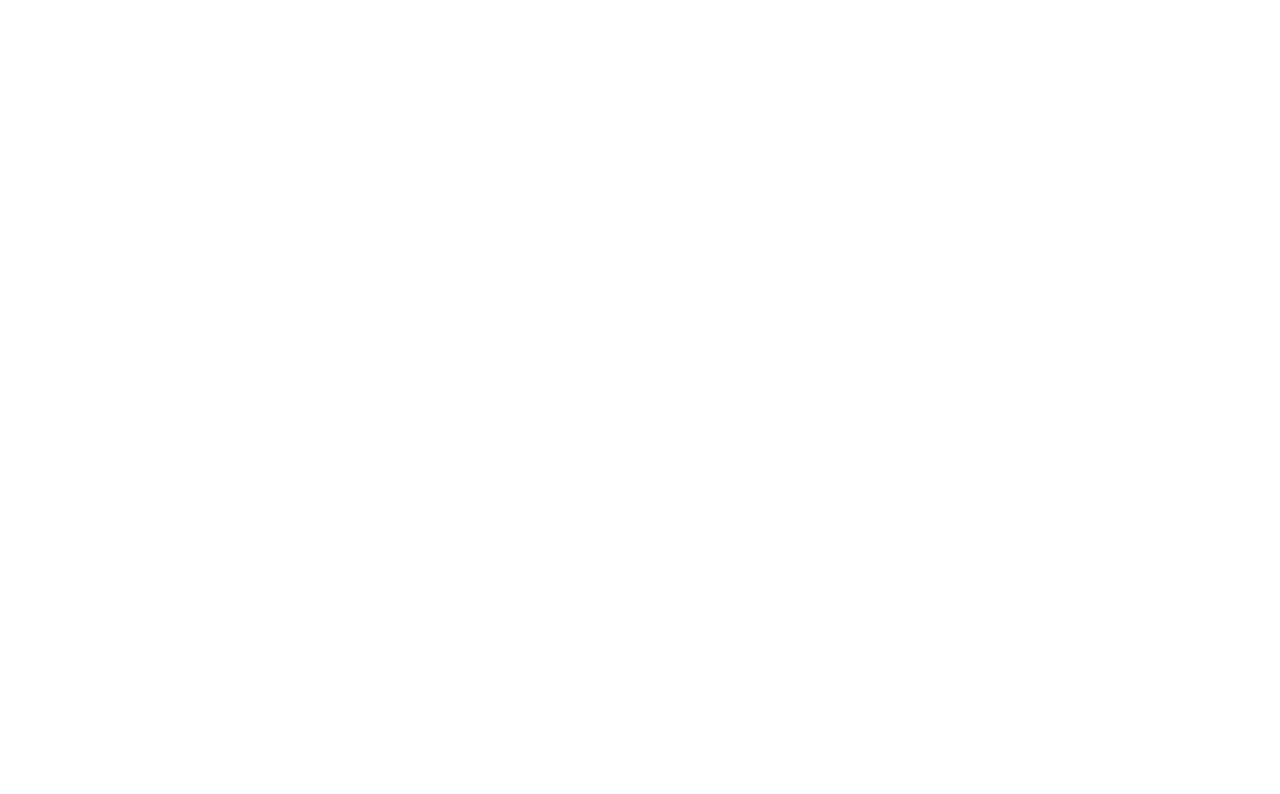
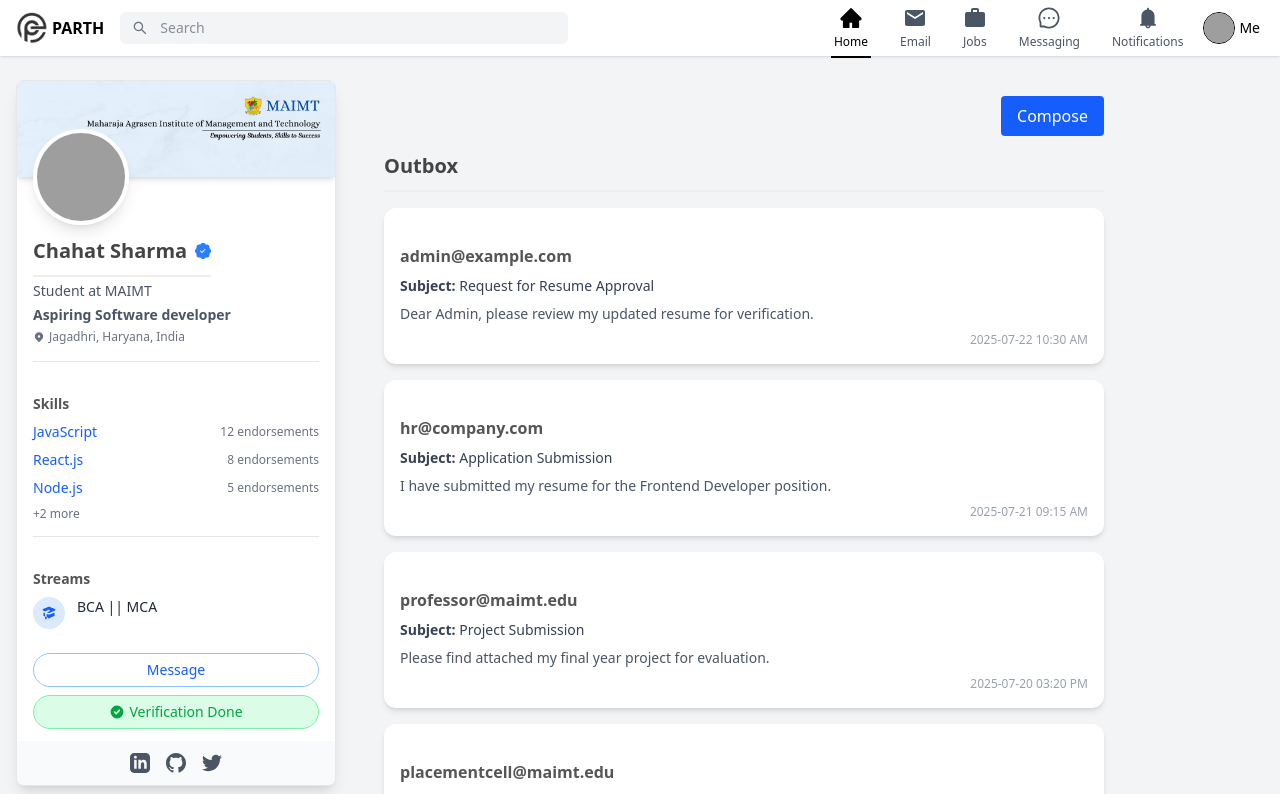
Before and after one commit to LaganMehtaJi/Parth-Server, a React (Vite) app in the folder parth/: page /email in a window 1280 px wide. Before the commit this address had no page. Shown: the top 794 px of the page. Built offline with nearby package versions, Linux system fonts and the light colour scheme; grey boxes are pictures that could not be loaded.

Commit message:
added emailSection

```diff
--- a/parth/src/App.jsx
+++ b/parth/src/App.jsx
@@ -4,6 +4,7 @@
 import Home from "../src/Home/index.jsx";
 import Form from "../src/Form/index.jsx";
 import Admin from "../src/adminDashboard/admin.jsx";
+import Email from './Home/Email.jsx';
 function App() {
 
 
@@ -12,6 +13,7 @@
    <Routes>
     <Route path='/' element={<Hero/>} />
     <Route path='/home' element={<Home/>} />
+    <Route path='/email'element={<Email/>}/>
      <Route path='/form' element={<Form/>} />
       <Route path='/admin' element={<Admin/>} />
    </Routes>
--- /dev/null
+++ b/parth/src/Home/Email.jsx
@@ -0,0 +1,99 @@
+import React, { useState, useEffect } from 'react';
+import { FiTrash2, FiChevronLeft, FiChevronRight } from 'react-icons/fi';
+import { BsReply, BsForward } from 'react-icons/bs';
+import Headerhome from './Headerhome';
+import Profilesection from './Profilesection';
+
+const dummyEmails = [
+  {
+    id: 1,
+    to: 'admin@example.com',
+    subject: 'Request for Resume Approval',
+    body: 'Dear Admin, please review my updated resume for verification.',
+    date: '2025-07-22 10:30 AM',
+  },
+  {
+    id: 2,
+    to: 'hr@company.com',
+    subject: 'Application Submission',
+    body: 'I have submitted my resume for the Frontend Developer position.',
+    date: '2025-07-21 09:15 AM',
+  },
+  {
+    id: 3,
+    to: 'professor@maimt.edu',
+    subject: 'Project Submission',
+    body: 'Please find attached my final year project for evaluation.',
+    date: '2025-07-20 03:20 PM',
+  },
+  {
+    id: 4,
+    to: 'placementcell@maimt.edu',
+    subject: 'Query Regarding Placement Drive',
+    body: 'Is the Infosys drive scheduled for next week confirmed?',
+    date: '2025-07-19 11:45 AM',
+  },
+  {
+    id: 5,
+    to: 'teammate@maimt.edu',
+    subject: 'Group Discussion Points',
+    body: 'Here are the main points we will discuss in tomorrow’s meeting.',
+    date: '2025-07-18 04:00 PM',
+  },
+];
+
+const Email = () => {
+  const [emails, setEmails] = useState([]);
+  const [page, setPage] = useState(1);
+  const perPage = 5;
+
+  useEffect(() => {
+    setEmails(dummyEmails);
+  }, []);
+
+  const paginatedEmails = emails.slice((page - 1) * perPage, page * perPage);
+
+  return (
+    <div className="bg-gray-100 min-h-screen">
+      <Headerhome />
+      <div className="flex gap-6 px-4 mt-4">
+        {/* Profile Section */}
+        <div className="w-full max-w-xs sticky top-20 self-start">
+          <Profilesection />
+        </div>
+
+        {/* Outbox Section */}
+        <div className="p-6 w-full max-w-3xl">
+          {/* Compose Button Only */}
+          <div className="flex justify-end mb-4">
+            <button
+              className="bg-blue-600 text-white px-4 py-2 rounded hover:bg-blue-700"
+              onClick={() => alert("Compose form will open here")}
+            >
+              Compose
+            </button>
+          </div>
+
+          <h2 className="text-xl font-bold mb-4 border-b pb-2">Outbox</h2>
+
+          {paginatedEmails.length === 0 ? (
+            <p className="text-gray-500">No sent emails.</p>
+          ) : (
+            paginatedEmails.map(email => (
+              <div key={email.id} className="bg-white shadow-md rounded-xl p-4 mb-4">
+                <div className="flex justify-between items-center mb-2">
+                  <h3 className="font-semibold text-gray-800">{email.to}</h3>
+                </div>
+                <p className="text-gray-700 text-sm mb-2"><strong>Subject:</strong> {email.subject}</p>
+                <p className="text-gray-600 text-sm">{email.body}</p>
+                <p className="text-xs text-gray-400 mt-2 text-right">{email.date}</p>
+              </div>
+            ))
+          )}
+        </div>
+      </div>
+    </div>
+  );
+};
+
+export default Email;
--- a/parth/src/Home/Headerhome.jsx
+++ b/parth/src/Home/Headerhome.jsx
@@ -1,4 +1,5 @@
 import React, { useState, useRef, useEffect } from 'react';
+import { Link } from 'react-router-dom';
 import {
   AiFillHome,
   AiFillBell,
@@ -11,14 +12,15 @@
 const Headerhome = () => {
   const [dropdownOpen, setDropdownOpen] = useState(false);
   const [searchOpen, setSearchOpen] = useState(false);
+  const [activeNav, setActiveNav] = useState('Home');
   const dropdownRef = useRef(null);
 
   const navItems = [
-    { label: 'Home', icon: <AiFillHome size={24} />, active: true },
-    { label: 'Email', icon: <MdEmail size={24} /> },
-    { label: 'Jobs', icon: <MdWork size={24} /> },
-    { label: 'Messaging', icon: <AiOutlineMessage size={24} /> },
-    { label: 'Notifications', icon: <AiFillBell size={24} /> },
+    { label: 'Home', icon: <AiFillHome size={24} />, path: '/home' },
+    { label: 'Email', icon: <MdEmail size={24} />, path: '/email' },
+    { label: 'Jobs', icon: <MdWork size={24} />, path: '/jobs' },
+    { label: 'Messaging', icon: <AiOutlineMessage size={24} />, path: '/messaging' },
+    { label: 'Notifications', icon: <AiFillBell size={24} />, path: '/notifications' },
   ];
 
   useEffect(() => {
@@ -38,14 +40,14 @@
           {/* Left section - Logo and search */}
           <div className="flex items-center space-x-2 md:space-x-4 flex-1">
             {/* Logo */}
-            <div className="flex items-center">
+            <Link to="/home" className="flex items-center">
               <img
                 src="/logoBlack.png"
                 alt="Logo"
                 className="w-8 h-8"
               />
               <span className="ml-1 font-bold hidden sm:inline">PARTH</span>
-            </div>
+            </Link>
 
             {/* Search - Desktop */}
             <div className="relative hidden md:flex items-center flex-1 max-w-md">
@@ -91,22 +93,24 @@
           <div className="flex items-center">
             {/* Navigation icons */}
             <nav className="flex space-x-1 sm:space-x-2 md:space-x-4">
-              {navItems.map(({ label, icon, active }) => (
-                <button
+              {navItems.map(({ label, icon, path }) => (
+                <Link
+                  to={path}
                   key={label}
                   className={`relative flex flex-col items-center p-2 rounded-md hover:bg-gray-100 transition-colors ${
-                    active ? 'font-medium text-black' : 'font-normal text-gray-600'
+                    activeNav === label ? 'font-medium text-black' : 'font-normal text-gray-600'
                   }`}
                   aria-label={label}
+                  onClick={() => setActiveNav(label)}
                 >
                   <div className="relative">
                     {icon}
                   </div>
                   <span className="text-xs mt-1 hidden sm:inline">{label}</span>
-                  {active && (
+                  {activeNav === label && (
                     <div className="absolute bottom-0 w-4/5 h-0.5 bg-black hidden sm:block"></div>
                   )}
-                </button>
+                </Link>
               ))}
             </nav>
 
@@ -127,24 +131,27 @@
               {/* Dropdown menu */}
               {dropdownOpen && (
                 <div className="absolute right-0 mt-2 w-48 bg-white border rounded-md shadow-md z-50">
-                  <a
-                    href="#profile"
+                  <Link
+                    to="/profile"
                     className="block px-4 py-2 text-sm text-gray-700 hover:bg-gray-100"
+                    onClick={() => setDropdownOpen(false)}
                   >
                     View Portfolio
-                  </a>
-                  <a
-                    href="#settings"
+                  </Link>
+                  <Link
+                    to="/resume"
                     className="block px-4 py-2 text-sm text-gray-700 hover:bg-gray-100"
+                    onClick={() => setDropdownOpen(false)}
                   >
                     View Resume
-                  </a>
-                  <a
-                    href="#logout"
+                  </Link>
+                  <Link
+                    to="/logout"
                     className="block px-4 py-2 text-sm text-gray-700 hover:bg-gray-100"
+                    onClick={() => setDropdownOpen(false)}
                   >
                     Sign Out
-                  </a>
+                  </Link>
                 </div>
               )}
             </div>
--- a/parth/src/Home/index.jsx
+++ b/parth/src/Home/index.jsx
@@ -6,6 +6,7 @@
 
 export default function Index() {
   return (
+
     <div className="bg-gray-100 min-h-screen">
       <Headerhome />
       <div className="flex gap-6 px-4 mt-4">
```
